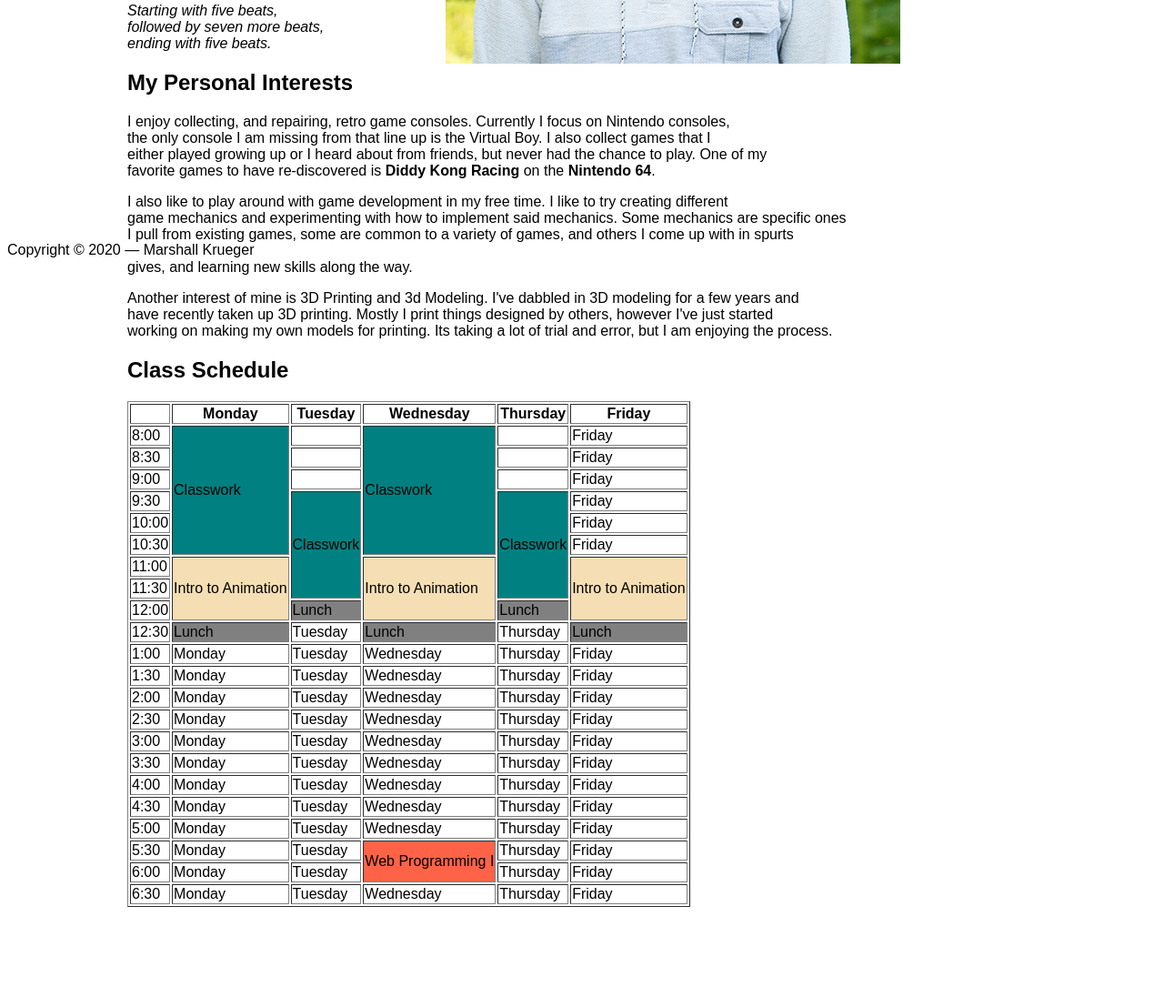
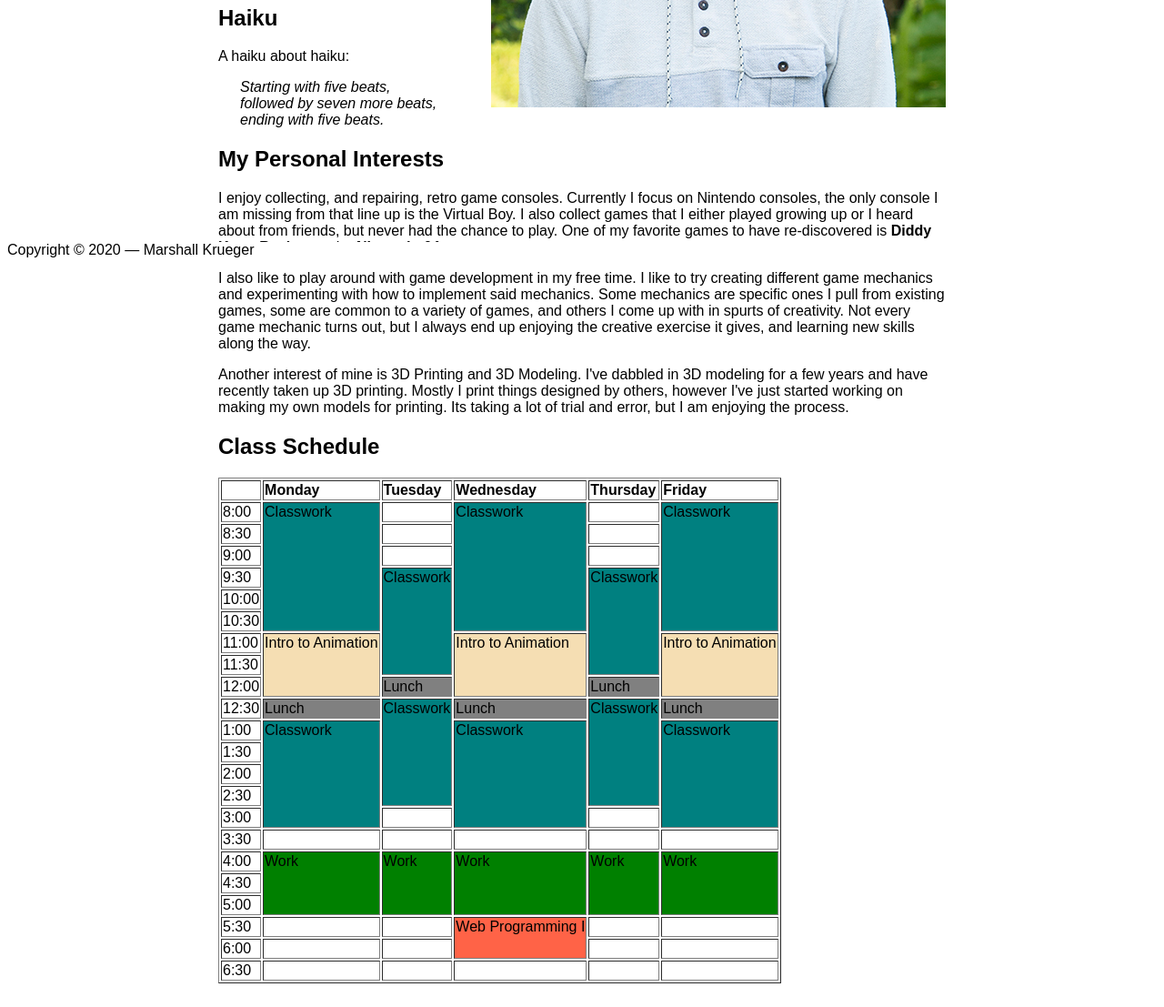
Before and after one commit to Quickkrueger/Quickkrueger.github.io, a plain HTML site: page index.html in a window 1280 px wide. Shown: the part 516-1623 px from the top of the page at 91% size. Before the commit the page ends 1539 px from the top, so only its background shows below. Drawn offline with Linux system fonts and the light colour scheme.

Commit message:
Finalized project

```diff
--- a/index.html
+++ b/index.html
@@ -6,6 +6,15 @@
         <link rel="stylesheet" href="styles/style.css">
     </head>
     <body>
+        <div class="navbackground">
+        <div class="topnav" id="home">
+            <a href="#home" class="navitem">Home</a>
+            <a href="#reading" class="navitem">Reading</a>
+            <a href="#about" class="navitem">About</a>
+            <a href="#schedule" class="navitem">Schedule</a>
+          </div>
+        </div>
+
         <div class="centerall">
         <h1 class="name">Marshall Krueger</h1>
         <img src="/images/marshall-portrait.jpg" alt="Marshall Portrait" width="500" height="500" class="portrait">
@@ -15,7 +24,7 @@
             <li><b>Major:</b> Animation and Game Development</li>
             <li><b>High School:</b> Midland High, Midland, Michigan</li>
             <li><b>Current Year at UVU:</b> I'm a transfer student, so I'm not sure.</li>
-            <li><b>Favorite ice cream:</b> Anything with peanutbutter</li>
+            <li id="reading"><b>Favorite ice cream:</b> Anything with peanutbutter</li>
         </ul>
 
         <h2>My Five Favorite Books</h2>
@@ -29,76 +38,70 @@
 
         <h2>Haiku</h2>
         <p>A haiku about haiku:</p>
-        <span><i>
+        <p id="about" class="haiku"><i>
             Starting with five beats,<br>
             followed by seven more beats,<br>
             ending with five beats.
             </i>
-        </span>
+        </p>
 
-        <h2>My Personal Interests</h2>
+        <h2 >My Personal Interests</h2>
         <p>
-            I enjoy collecting, and repairing, retro game consoles. Currently I focus on Nintendo consoles, <br>
-            the only console I am missing from that line up is the Virtual Boy. I also collect games that I <br>
-            either played growing up or I heard about from friends, but never had the chance to play. One of my <br>
+            I enjoy collecting, and repairing, retro game consoles. Currently I focus on Nintendo consoles,
+            the only console I am missing from that line up is the Virtual Boy. I also collect games that I
+            either played growing up or I heard about from friends, but never had the chance to play. One of my
             favorite games to have re-discovered is <b>Diddy Kong Racing</b> on the <b>Nintendo 64</b>.
         </p>
         <p>
-            I also like to play around with game development in my free time.  I like to try creating different <br>
-            game mechanics and experimenting with how to implement said mechanics. Some mechanics are specific ones<br>
-            I pull from existing games, some are common to a variety of games, and others I come up with in spurts<br>
-            of creativity. Not every game mechanic turns out, but I always end up enjoying the creative exercise it<br>
+            I also like to play around with game development in my free time.  I like to try creating different
+            game mechanics and experimenting with how to implement said mechanics. Some mechanics are specific ones
+            I pull from existing games, some are common to a variety of games, and others I come up with in spurts
+            of creativity. Not every game mechanic turns out, but I always end up enjoying the creative exercise it
             gives, and learning new skills along the way.
         </p>
         <p>
-            Another interest of mine is 3D Printing and 3d Modeling. I've dabbled in 3D modeling for a few years and <br>
-            have recently taken up 3D printing. Mostly I print things designed by others, however I've just started <br>
-            working on making my own models for printing. Its taking a lot of trial and error, but I am enjoying the process.<br>
+            Another interest of mine is 3D Printing and 3D Modeling. I've dabbled in 3D modeling for a few years and
+            have recently taken up 3D printing. Mostly I print things designed by others, however I've just started
+            working on making my own models for printing. Its taking a lot of trial and error, but I am enjoying the process.
         </p>
 
-        <h2>Class Schedule</h2>
-        <table border="1" >
-            <tr>
-                <td></td>
+        <h2 id="schedule">Class Schedule</h2>
+        <table border="1">
+            <th>
                 <td class="tableheader"><b>Monday</b></td>
                 <td class="tableheader"><b>Tuesday</b></td>
                 <td class="tableheader"><b>Wednesday</b></td>
                 <td class="tableheader"><b>Thursday</b></td>
                 <td class="tableheader"><b>Friday</b></td>
-            </tr>
+            </th>
             <tr>
                 <td>8:00</td>
                 <td rowspan="6" class="classwork">Classwork</td>
                 <td></td>
                 <td rowspan="6" class="classwork">Classwork</td>
                 <td></td>
-                <td>Friday</td>
+                <td rowspan="6" class="classwork">Classwork</td>
             </tr>
             <tr>
                 <td>8:30</td>
                 <td></td>
                 <td></td>
-                <td>Friday</td>
             </tr>
             <tr>
                 <td>9:00</td>
                 <td></td>
                 <td></td>
-                <td>Friday</td>
             </tr>
             <tr>
                 <td>9:30</td>
                 <td rowspan="5" class="classwork">Classwork</td>
                 <td rowspan="5" class="classwork">Classwork</td>
-                <td>Friday</td>
             </tr>
             <tr>
                 <td>10:00</td>
-                <td>Friday</td>
             </tr>
             <tr>
                 <td>10:30</td>
-                <td>Friday</td>
             </tr>
             <tr>
                 <td>11:00</td>
@@ -117,105 +120,75 @@
             <tr>
                 <td>12:30</td>
                 <td class="lunch">Lunch</td>
-                <td>Tuesday</td>
+                <td rowspan="5" class="classwork">Classwork</td>
                 <td class="lunch">Lunch</td>
-                <td>Thursday</td>
+                <td rowspan="5" class="classwork">Classwork</td>
                 <td class="lunch">Lunch</td>
             </tr>
             <tr>
                 <td>1:00</td>
-                <td>Monday</td>
-                <td>Tuesday</td>
-                <td>Wednesday</td>
-                <td>Thursday</td>
-                <td>Friday</td>
+                <td rowspan="5" class="classwork">Classwork</td>
+                <td rowspan="5" class="classwork">Classwork</td>
+                <td rowspan="5" class="classwork">Classwork</td>
             </tr>
             <tr>
                 <td>1:30</td>
-                <td>Monday</td>
-                <td>Tuesday</td>
-                <td>Wednesday</td>
-                <td>Thursday</td>
-                <td>Friday</td>
             </tr>
             <tr>
                 <td>2:00</td>
-                <td>Monday</td>
-                <td>Tuesday</td>
-                <td>Wednesday</td>
-                <td>Thursday</td>
-                <td>Friday</td>
             </tr>
             <tr>
                 <td>2:30</td>
-                <td>Monday</td>
-                <td>Tuesday</td>
-                <td>Wednesday</td>
-                <td>Thursday</td>
-                <td>Friday</td>
             </tr>
             <tr>
                 <td>3:00</td>
-                <td>Monday</td>
-                <td>Tuesday</td>
-                <td>Wednesday</td>
-                <td>Thursday</td>
-                <td>Friday</td>
+                <td></td>
+                <td></td>
             </tr>
             <tr>
                 <td>3:30</td>
-                <td>Monday</td>
-                <td>Tuesday</td>
-                <td>Wednesday</td>
-                <td>Thursday</td>
-                <td>Friday</td>
+                <td></td>
+                <td></td>
+                <td></td>
+                <td></td>
+                <td></td>
             </tr>
             <tr>
                 <td>4:00</td>
-                <td>Monday</td>
-                <td>Tuesday</td>
-                <td>Wednesday</td>
-                <td>Thursday</td>
-                <td>Friday</td>
+                <td rowspan="3" class="work">Work</td>
+                <td rowspan="3" class="work">Work</td>
+                <td rowspan="3" class="work">Work</td>
+                <td rowspan="3" class="work">Work</td>
+                <td rowspan="3" class="work">Work</td>
             </tr>
             <tr>
                 <td>4:30</td>
-                <td>Monday</td>
-                <td>Tuesday</td>
-                <td>Wednesday</td>
-                <td>Thursday</td>
-                <td>Friday</td>
             </tr>
             <tr>
                 <td>5:00</td>
-                <td>Monday</td>
-                <td>Tuesday</td>
-                <td>Wednesday</td>
-                <td>Thursday</td>
-                <td>Friday</td>
             </tr>
             <tr>
                 <td>5:30</td>
-                <td>Monday</td>
-                <td>Tuesday</td>
+                <td></td>
+                <td></td>
                 <td rowspan="2" class="programming">Web Programming I</td>
-                <td>Thursday</td>
-                <td>Friday</td>
+                <td></td>
+                <td></td>
             </tr>
             <tr>
                 <td>6:00</td>
-                <td>Monday</td>
-                <td>Tuesday</td>
-                <td>Thursday</td>
-                <td>Friday</td>
+                <td></td>
+                <td></td>
+                <td></td>
+                <td></td>
             </tr>
             <tr>
                 <td>6:30</td>
-                <td>Monday</td>
-                <td>Tuesday</td>
-                <td>Wednesday</td>
-                <td>Thursday</td>
-                <td>Friday</td>
+                <td></td>
+                <td></td>
+                <td></td>
+                <td></td>
+                <td></td>
             </tr>
         </table>
     </div>
--- a/styles/style.css
+++ b/styles/style.css
@@ -2,9 +2,49 @@ html{
     font-family: Arial, Helvetica, sans-serif;
 }
 
+.navbackground{
+    background-color: white;
+    position: sticky;
+    top: 0%;
+}
+
+.topnav{
+    padding-top: 10px;
+    height: 30px;
+    max-width: 500px;
+    margin: auto;
+}
+
+td, th{
+    justify-content: left;
+    vertical-align: top;
+}
+
+.haiku{
+    padding-left: 3%;
+}
+
+.navitem{
+
+    color: black;
+    text-align: center;
+    padding: 14px 16px;
+    text-decoration: none;
+    font-size: 17px;
+}
+
+.navitem:hover{
+    background-color: grey;
+}
+
+.navitem:active{
+    background-color: lightgray;
+}
+
 .centerall{
-    max-width: 1000px;
-    margin: auto;
+    max-width: 800px;
+    margin-left: auto;
+    margin-right: auto;
 }
 
 .name{
@@ -13,11 +53,6 @@ html{
 
 .portrait{
     float: right;
-    padding-right: 15%;
-}
-
-.tableheader{
-    text-align: center;
 }
 
 .animation{
@@ -36,6 +71,10 @@ html{
     background-color: gray;
 }
 
+.work{
+    background-color: green;
+}
+
 footer{
     position: sticky;
     bottom: 0%;
```
